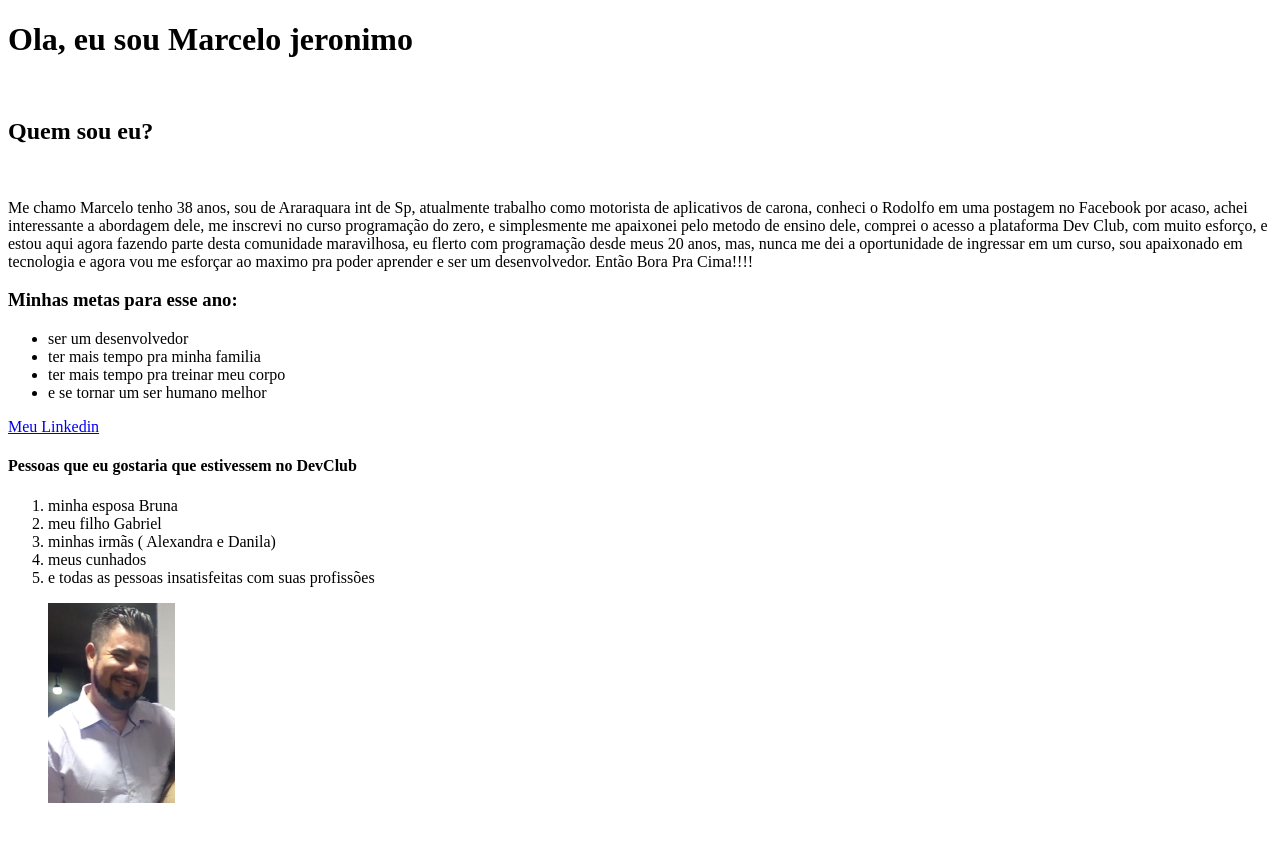
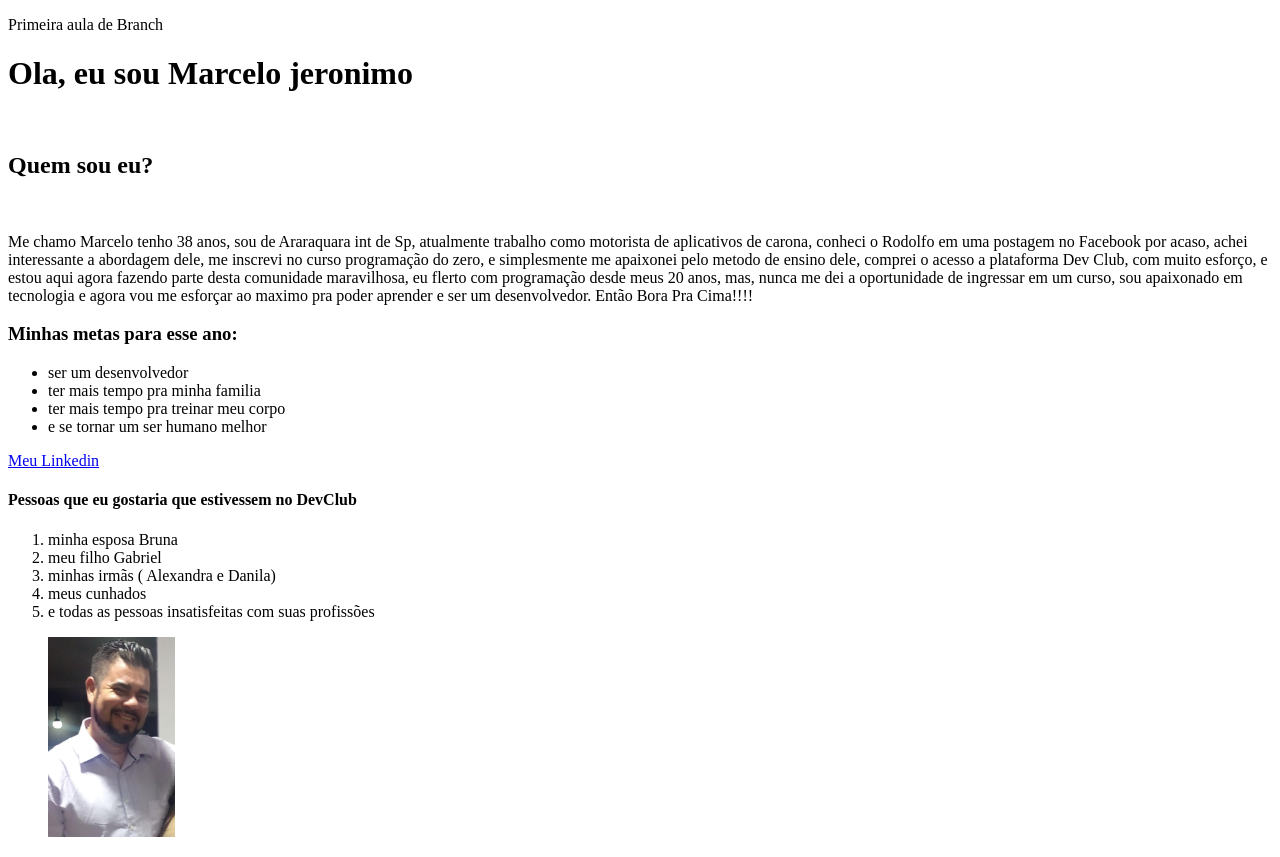
Before and after one commit to marcelojeronimodesenvolvedor/DevClub, a plain HTML site: page desafio.html in a window 1280 px wide. Before the commit the page ends 823 px from the top, so only its background shows below. Drawn offline with Linux system fonts and the light colour scheme.

Commit message:
Inclusão de um paragrafo na body pra treino de branch

```diff
--- a/desafio.html
+++ b/desafio.html
@@ -8,6 +8,7 @@
 </head>
 
  <body>
+    <p> Primeira aula de Branch</p>
 
 <p> </p>
 
```
